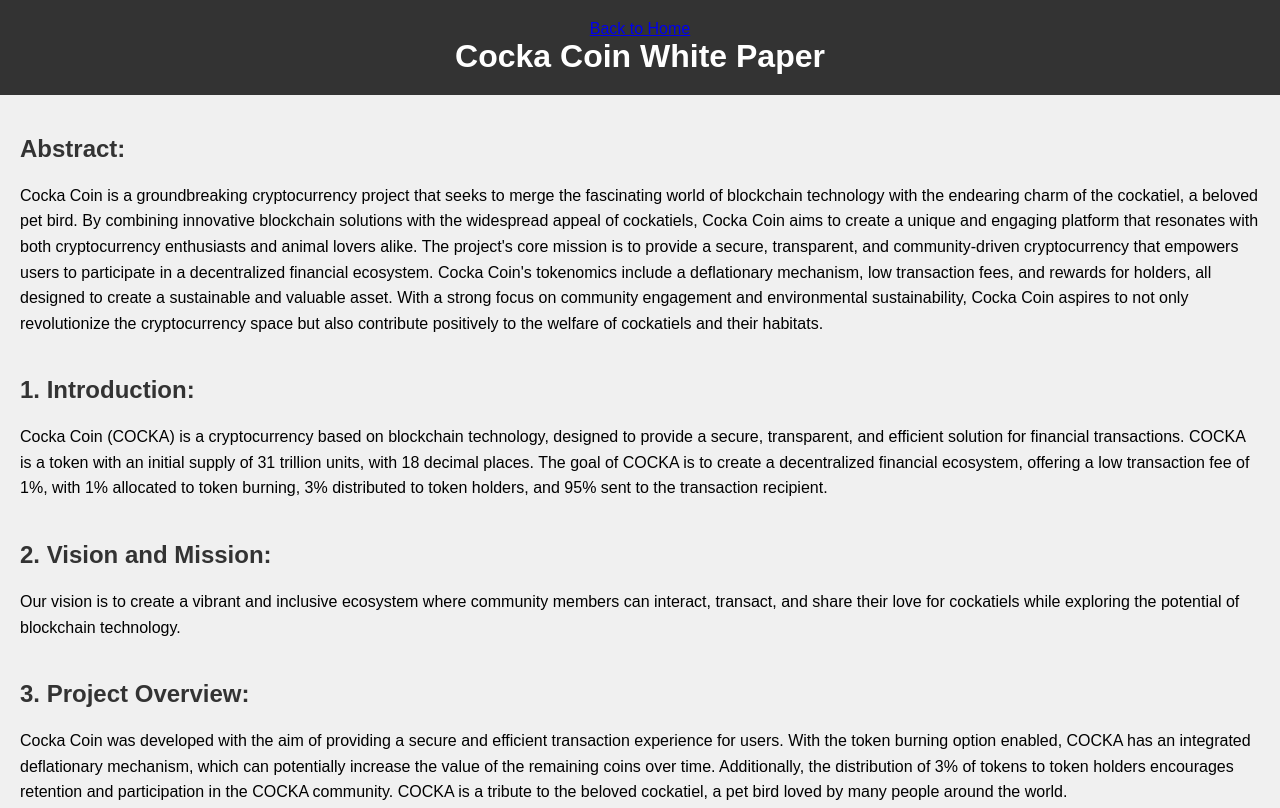
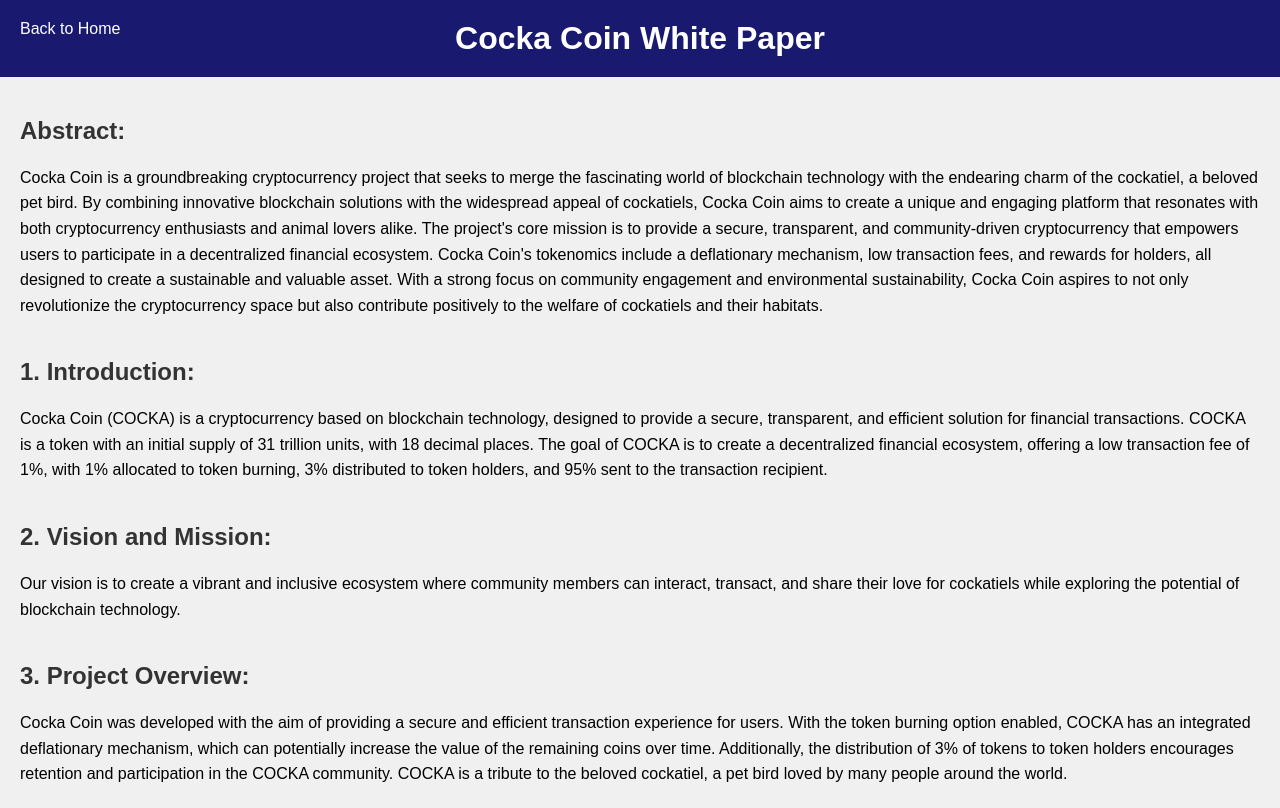
Before and after one commit to vsj2811/cockacoin, a plain HTML site: page white-paper.html in a window 1280 px wide. Shown: the top 808 px of the page. Drawn offline with Linux system fonts and the light colour scheme.

Commit message:
Update styles_white.css
New White Paper Style.

```diff
--- a/styles_white.css
+++ b/styles_white.css
@@ -6,10 +6,19 @@ body {
 }
 
 header {
-    background-color: #333;
+    background-color: #191970;
     color: #fff;
     padding: 20px;
     text-align: center;
+    position: relative;
+}
+
+.home-link {
+    position: absolute;
+    left: 20px;
+    top: 20px;
+    color: #fff;
+    text-decoration: none;
 }
 
 h1 {
@@ -38,7 +47,7 @@ ul {
 }
 
 footer {
-    background-color: #333;
+    background-color: #191970;
     color: #fff;
     text-align: center;
     padding: 10px 0;
```
